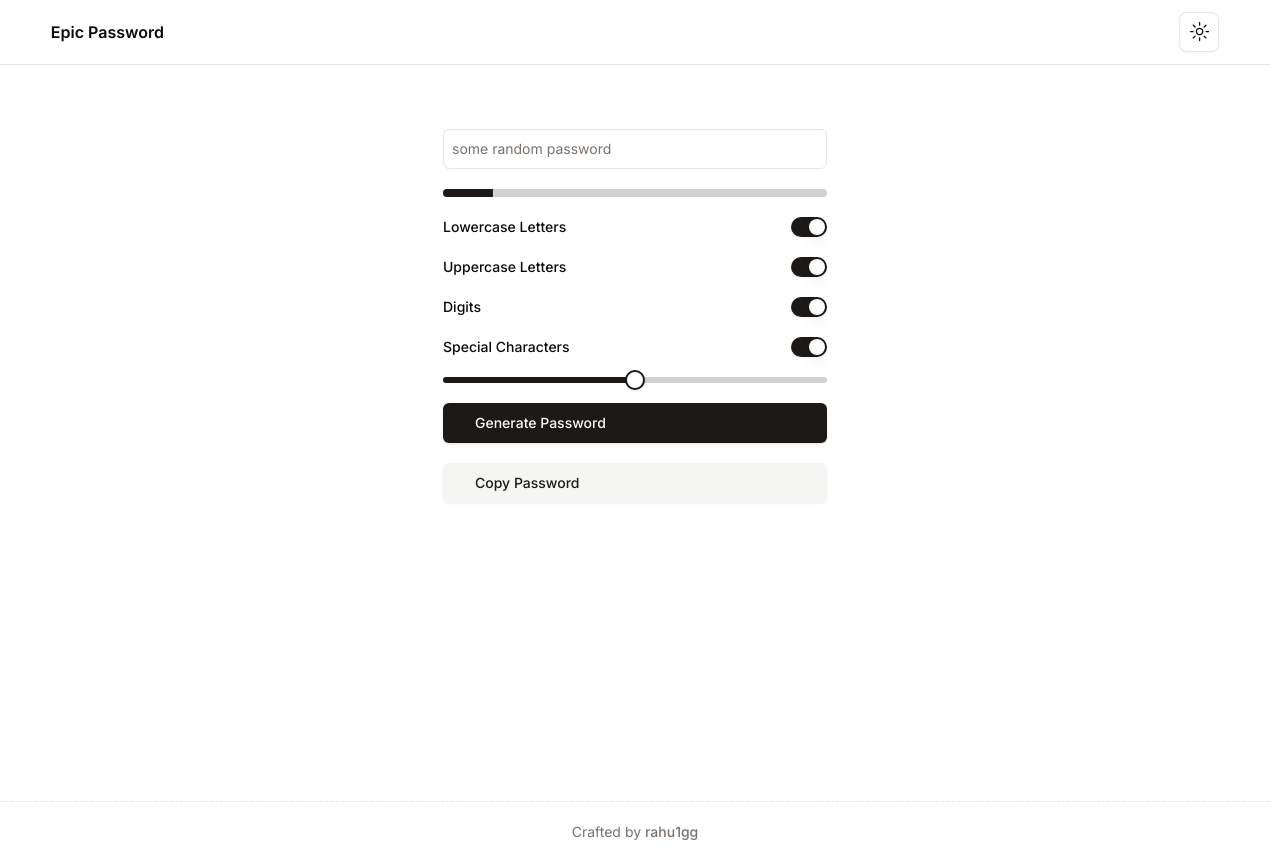
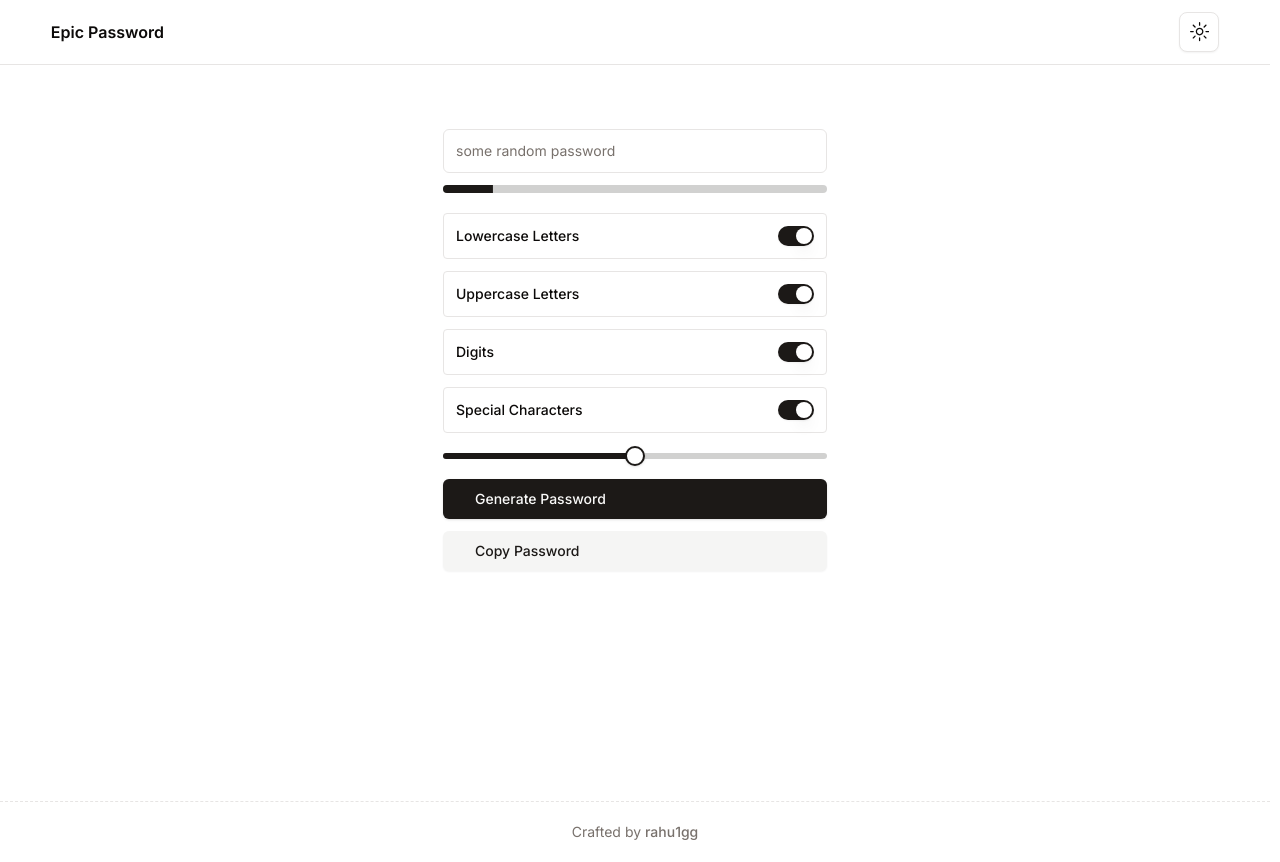
Before and after one commit to imopbuilder/epic-passwords, a Next.js app: page / in a window 1280 px wide. Built offline with nearby package versions, Linux system fonts and the light colour scheme.

Commit message:
styles: add border to the toggle switch

```diff
--- a/src/components/pages/home/client.tsx
+++ b/src/components/pages/home/client.tsx
@@ -41,26 +41,28 @@ function GeneratePasswordForm() {
 
 	return (
 		<div>
-			<p className='p-2 border rounded-md mb-5 text-muted-foreground text-sm h-10 flex items-center justify-start'>{password}</p>
-			<div className='space-y-5'>
-				<Progress value={progress} className='w-full' />
-				<div className='flex items-center justify-between'>
+			<p className='p-2 px-3 border rounded-md mb-3 text-muted-foreground text-sm h-11 flex items-center justify-start'>{password}</p>
+			<div className='space-y-3'>
+				<div className='pb-2'>
+					<Progress className='w-full' value={progress} />
+				</div>
+				<div className='flex items-center justify-between border p-3 rounded-sm'>
 					<Label htmlFor='lowercase-letters'>Lowercase Letters</Label>
 					<Switch id='lowercase-letters' checked={lowercase} onCheckedChange={setlowercase} />
 				</div>
-				<div className='flex items-center justify-between'>
+				<div className='flex items-center justify-between border p-3 rounded-sm'>
 					<Label htmlFor='uppercase-letters'>Uppercase Letters</Label>
 					<Switch id='uppercase-letters' checked={uppercase} onCheckedChange={setUppercase} />
 				</div>
-				<div className='flex items-center justify-between'>
+				<div className='flex items-center justify-between border p-3 rounded-sm'>
 					<Label htmlFor='digits'>Digits</Label>
 					<Switch id='digits' checked={digits} onCheckedChange={setDigits} />
 				</div>
-				<div className='flex items-center justify-between'>
+				<div className='flex items-center justify-between border p-3 rounded-sm'>
 					<Label htmlFor='special-characters'>Special Characters</Label>
 					<Switch id='special-characters' checked={specialCharacters} onCheckedChange={setSpecialCharacters} />
 				</div>
-				<Slider defaultValue={[50]} max={100} step={1} />
+				<Slider className='py-2' defaultValue={[50]} max={100} step={1} />
 				<Button className='w-full group' size='lg' onClick={handleGeneratePassword}>
 					Generate Password
 					<MoveRight
```
